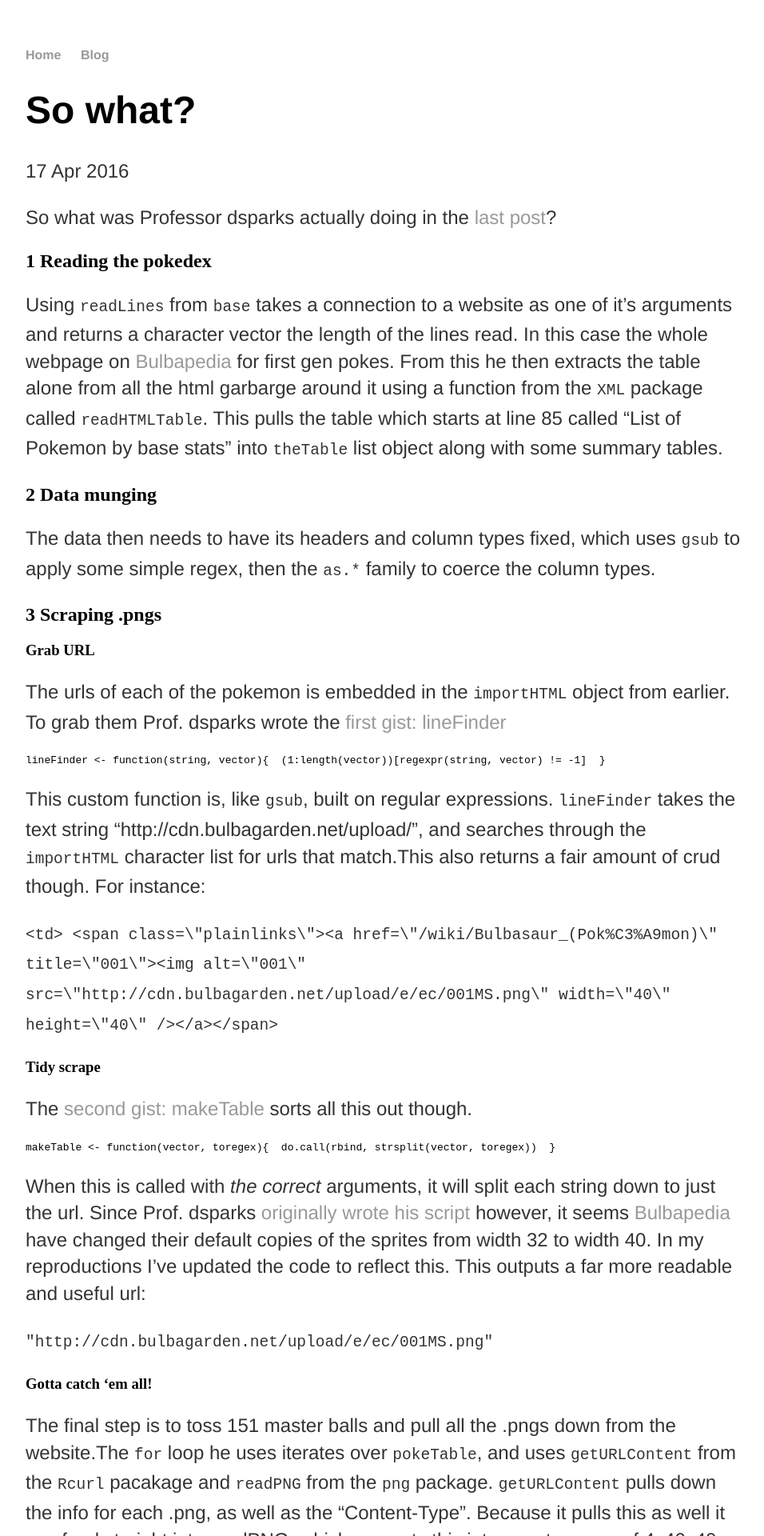
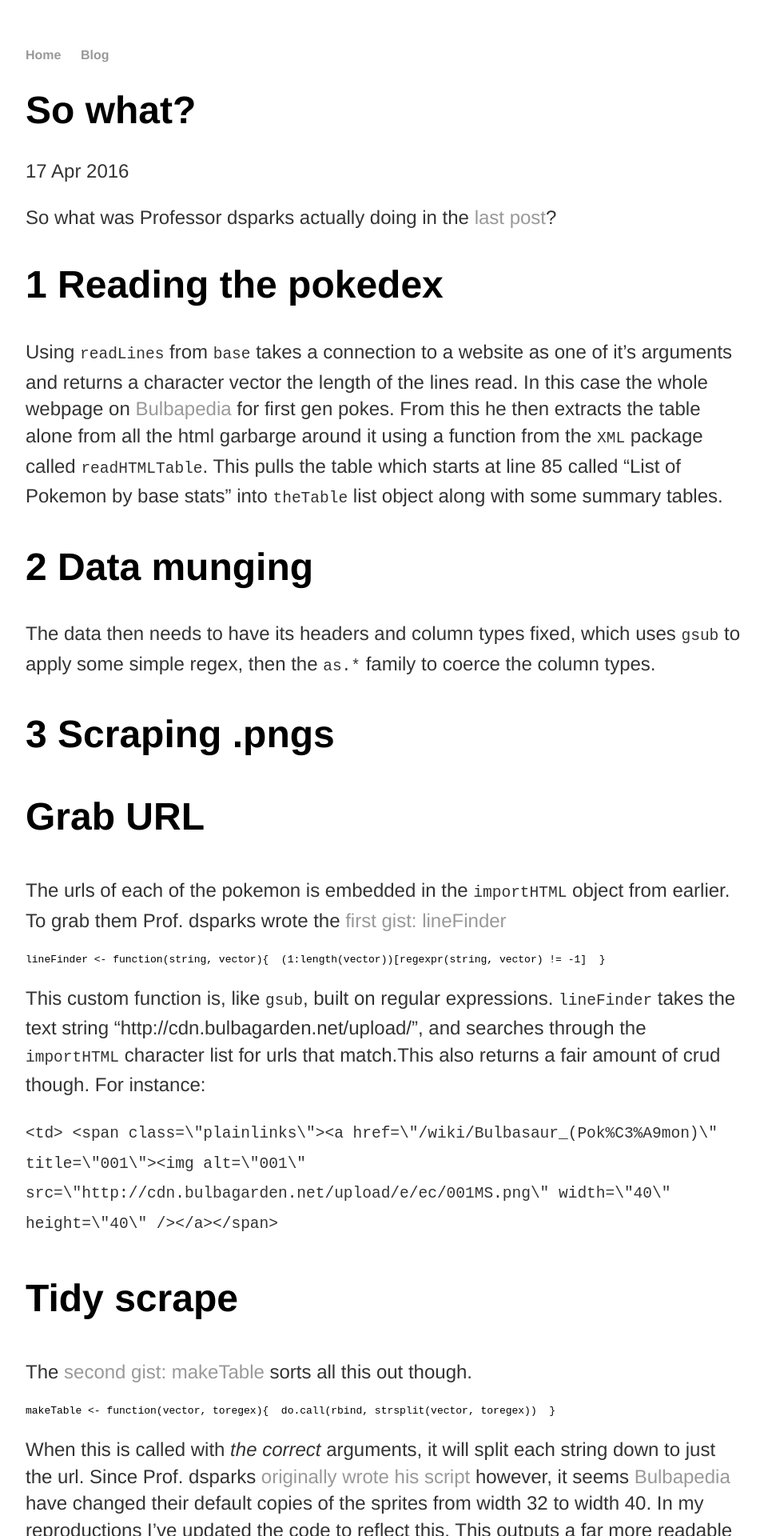
Before and after one commit to DaveParr/Pokemon_FieldStudies, a Jekyll site: the page built from _posts/2016-04-17-so.md, in a window 1280 px wide. Shown: the top 1920 px of the page at 80% size, without its empty margins (160-1116 px from the left). Built offline with Jekyll 4.4.1, drawn with Linux system fonts in a browser that asks for light colours.

Commit message:
created params for h2:h4

```diff
--- a/css/main.css
+++ b/css/main.css
@@ -24,6 +24,18 @@ h1 {
     font-size: 3em;
     font-family:'Helvetica', 'Arial', 'Sans-Serif';
 }
+h2 {
+    font-size: 3em;
+    font-family:'Helvetica', 'Arial', 'Sans-Serif';
+}
+h3 {
+    font-size: 3em;
+    font-family:'Helvetica', 'Arial', 'Sans-Serif';
+}
+h4 {
+    font-size: 3em;
+    font-family:'Helvetica', 'Arial', 'Sans-Serif';
+}
 p {
     font-size: 1.5em;
     line-height: 1.4em;
```
